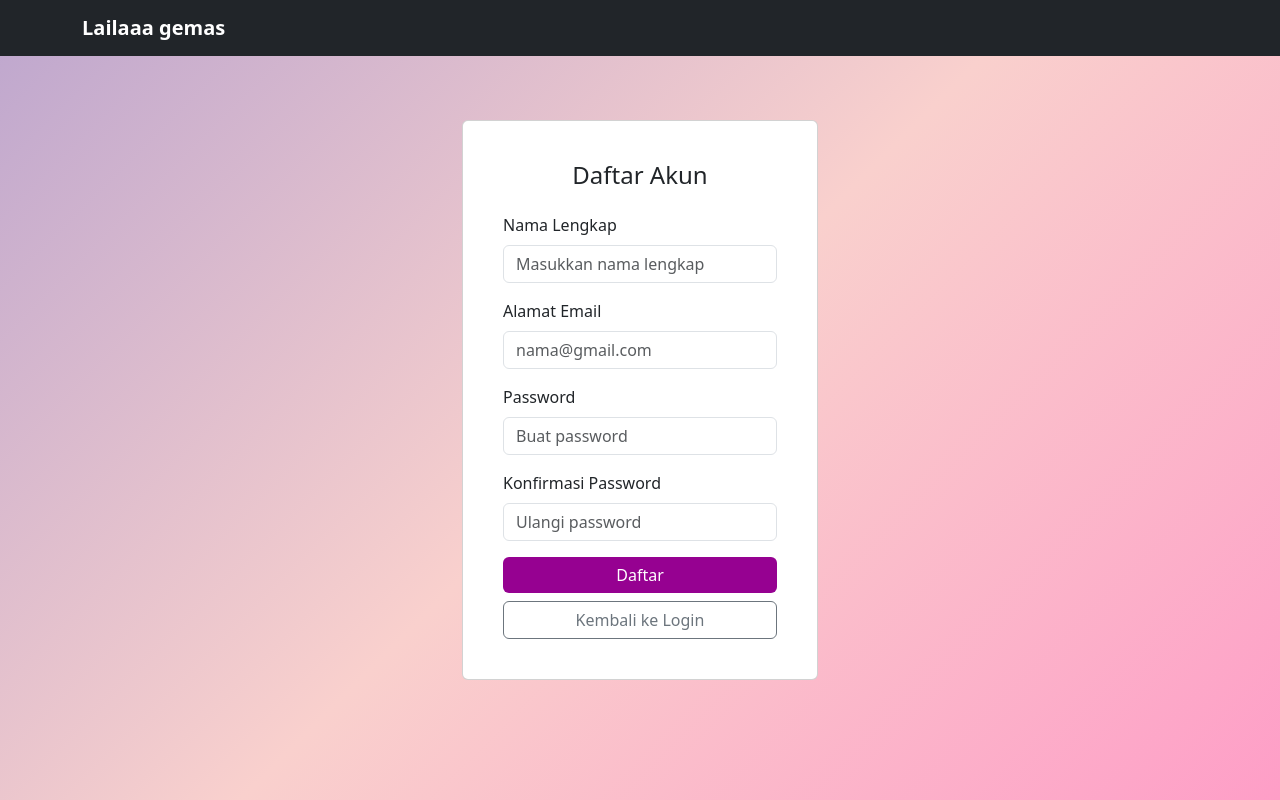
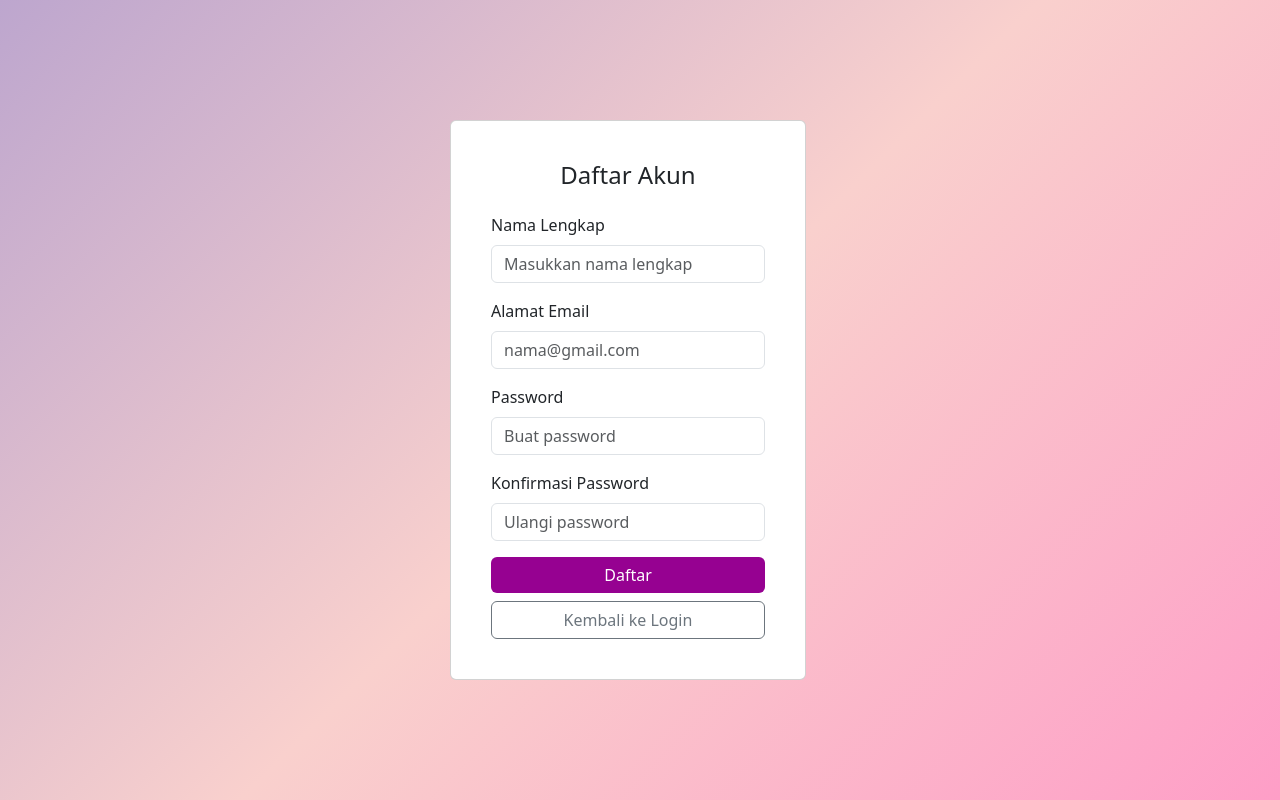
Before and after one commit to kriesna10/XRPL1, a plain HTML site: page Tugas Lailla/register.html in a window 1280 px wide. Drawn offline with nearby package versions, Linux system fonts and the light colour scheme.

Commit message:
register.html

```diff
--- a/Tugas Lailla/register.html
+++ b/Tugas Lailla/register.html
@@ -5,7 +5,7 @@
     <meta name="viewport" content="width=device-width, initial-scale=1.0">
     <title>FORM REGISTER</title>
     <link href="https://cdn.jsdelivr.net/npm/bootstrap@5.3.8/dist/css/bootstrap.min.css" rel="stylesheet">
-    <link rel="stylesheet" href="https://cdn.jsdelivr.net/npm/bootstrap-icons@1.11.3/font/bootstrap-icons.css">
+
     <style>
         .full-page-gradient {
             height: 100vh;
@@ -65,9 +65,7 @@
             </div>
         </div>
     </div>
-    </button> <nav class="navbar navbar-expand-lg navbar-dark bg-dark fixed-top">
-        <div class="container">
-            <a class="navbar-brand fw-bold" href="#">Lailaaa gemas</a>
+    </button>
             <button class="navbar-toggler" type="button" data-bs-toggle="collapse" data-bs-target="#navbarNav">
                 <span class="navbar-toggler-icon"></span>
             <div class="collapse navbar-collapse" id="navbarNav">
```
